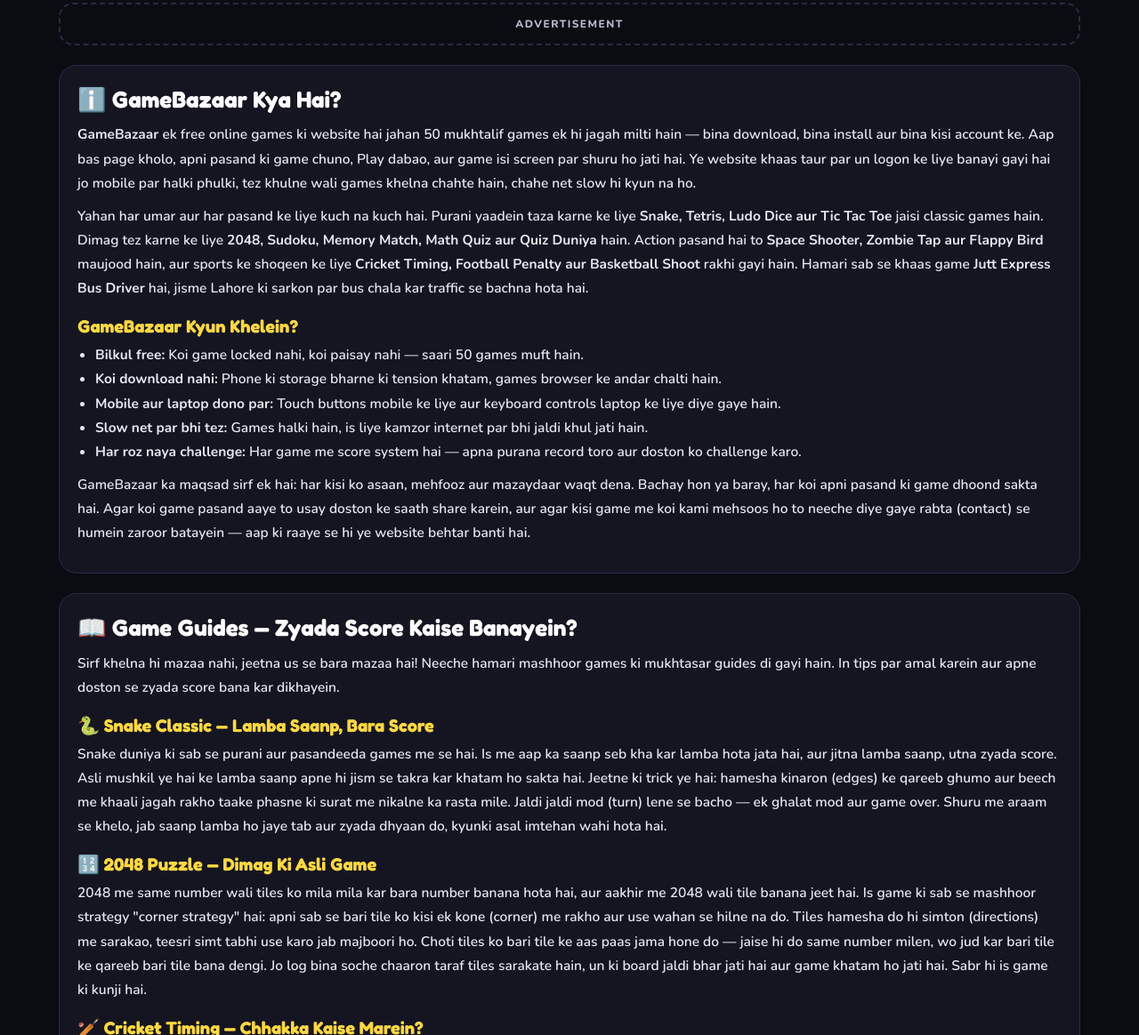
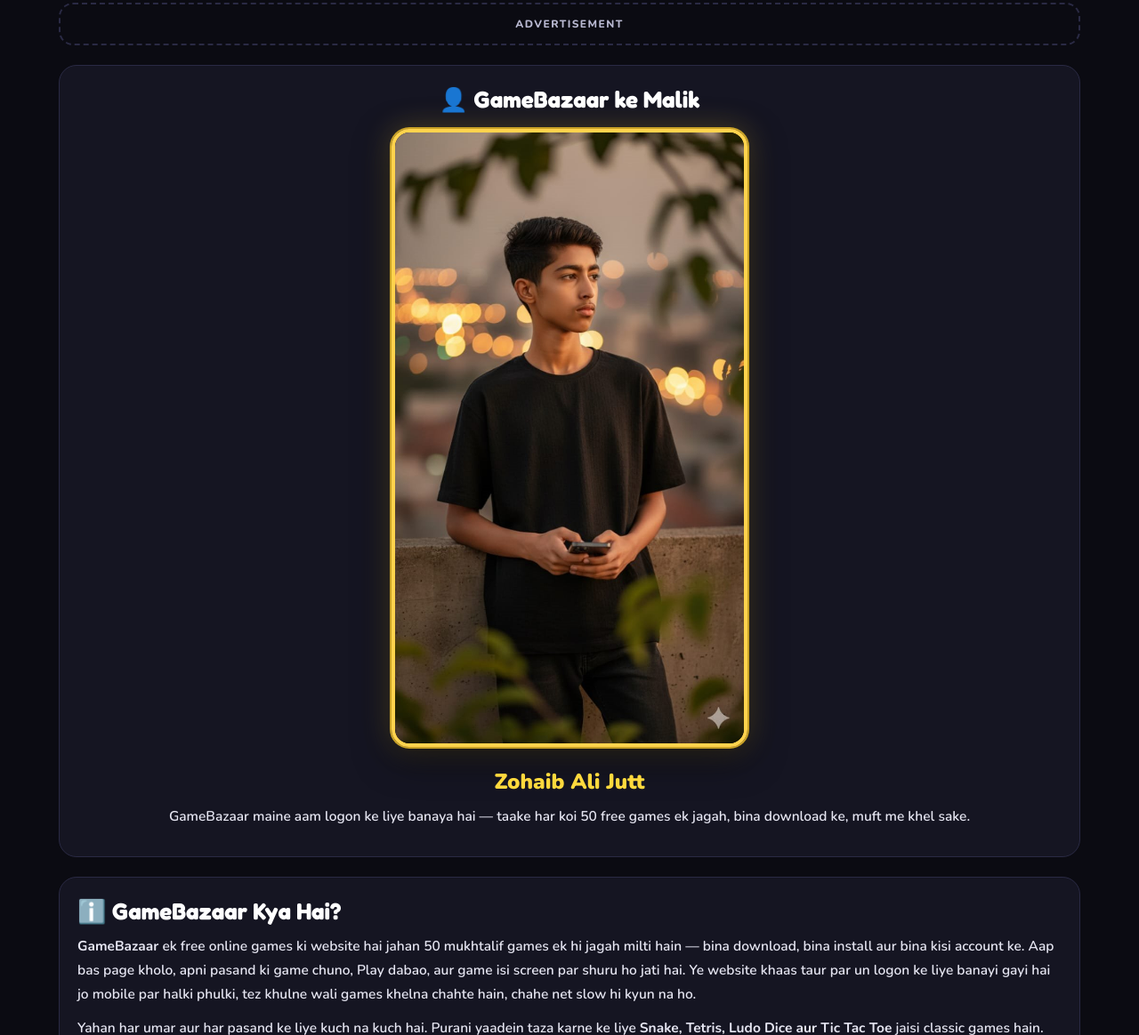
Before and after one commit to umarhayat12963-glitc/gamebazaar, a plain HTML site: page index.html in a window 1280 px wide. Shown: the part 3610-4774 px from the top of the page at 89% size. Drawn offline with nearby package versions, Linux system fonts and the light colour scheme.

Commit message:
Add founder photo section with Zohaib photo on home page

```diff
--- a/index.html
+++ b/index.html
@@ -85,6 +85,10 @@ button,[role="button"]{min-height:44px}
 .content p{margin:0 0 10px}
 .content ul{margin:0 0 10px;padding-left:20px}
 .content a{color:var(--cyan);font-weight:800}
+.founder{text-align:center}
+.founder h2{margin:0 0 6px}
+.founder img{width:min(400px,88vw);height:auto;border-radius:20px;border:4px solid #FFD34D;box-shadow:0 0 0 2px #c9a227,0 12px 40px rgba(0,0,0,.6),0 0 32px rgba(255,211,77,.3);display:block;margin:18px auto}
+.founder .name{font-size:24px;font-weight:900;color:var(--yellow);margin:8px 0 4px}
 .faqitem{border-top:1px solid var(--line);padding:12px 0}
 .faqitem:first-of-type{border-top:none}
 .faqitem b{color:#fff;font-size:16px}
@@ -194,6 +198,13 @@ input.txtin{width:100%;padding:14px;border-radius:12px;border:1px solid var(--li
   </section>
 
   <div class="adslot" aria-hidden="true">ADVERTISEMENT</div>
+
+  <section class="content founder" id="founder">
+    <h2>👤 GameBazaar ke Malik</h2>
+    <img src="zohaib.jpg" alt="Zohaib Ali Jutt — GameBazaar ke malik" loading="lazy">
+    <p class="name">Zohaib Ali Jutt</p>
+    <p>GameBazaar maine aam logon ke liye banaya hai — taake har koi 50 free games ek jagah, bina download ke, muft me khel sake.</p>
+  </section>
 
   <section class="content" id="about">
     <h2>ℹ️ GameBazaar Kya Hai?</h2>
```
